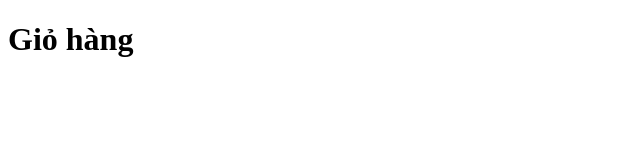
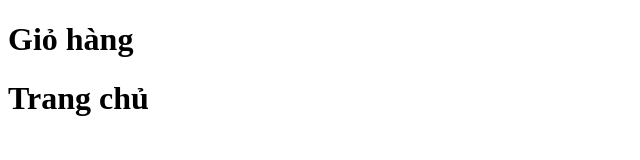
Before and after one commit to tttnhanwork-arch/duan3, a plain HTML site: page index.html in a window 1280 px wide. Shown: the whole page, without its empty margins (0-640 px from the left). Drawn offline with Linux system fonts and the light colour scheme.

Commit message:
sửa lần 1

```diff
--- a/index.html
+++ b/index.html
@@ -7,5 +7,6 @@
   </head>
   <body>
     <h1>Giỏ hàng</h1>
+    <h1>Trang chủ</h1>
   </body>
 </html>
```
